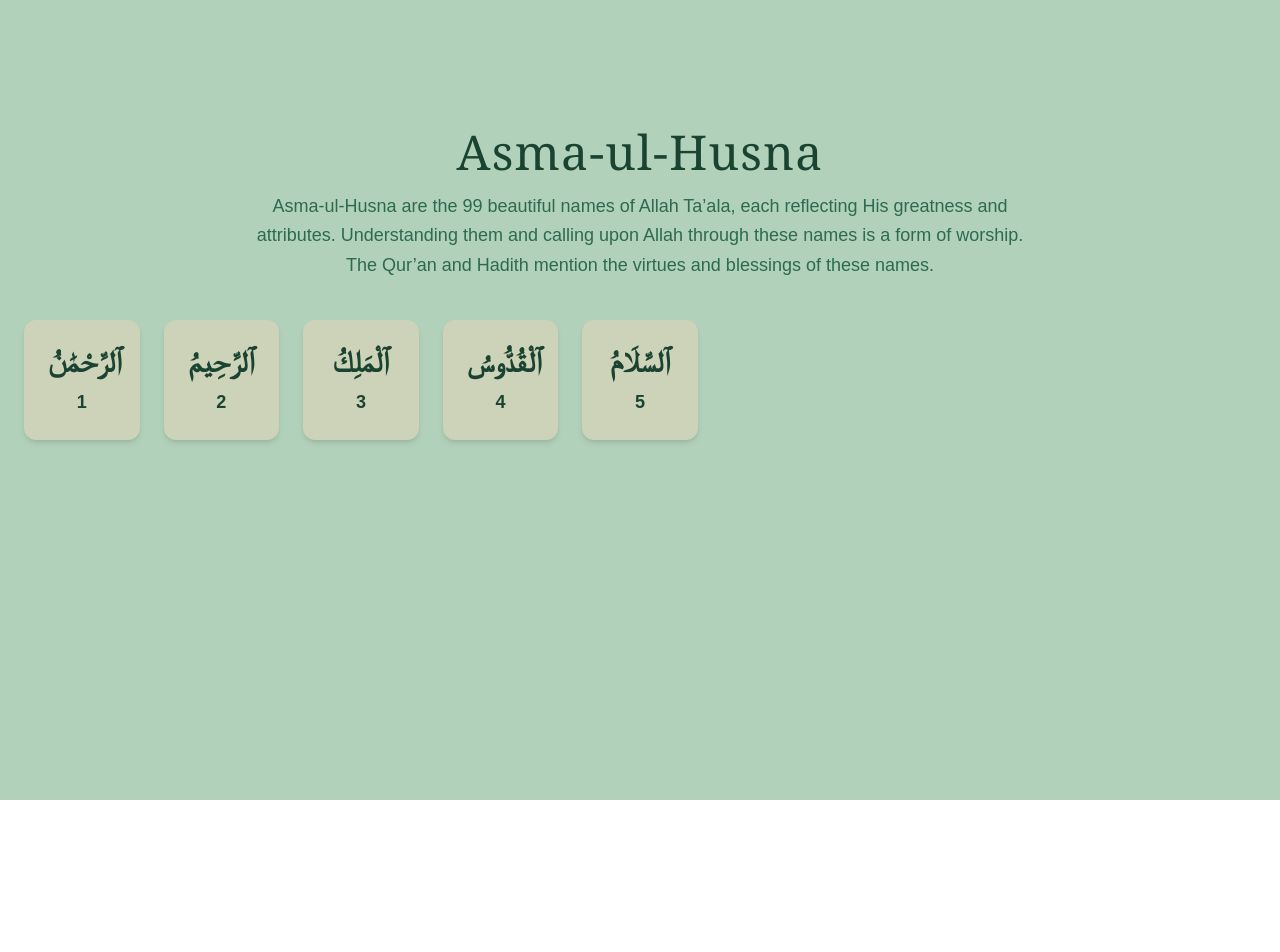
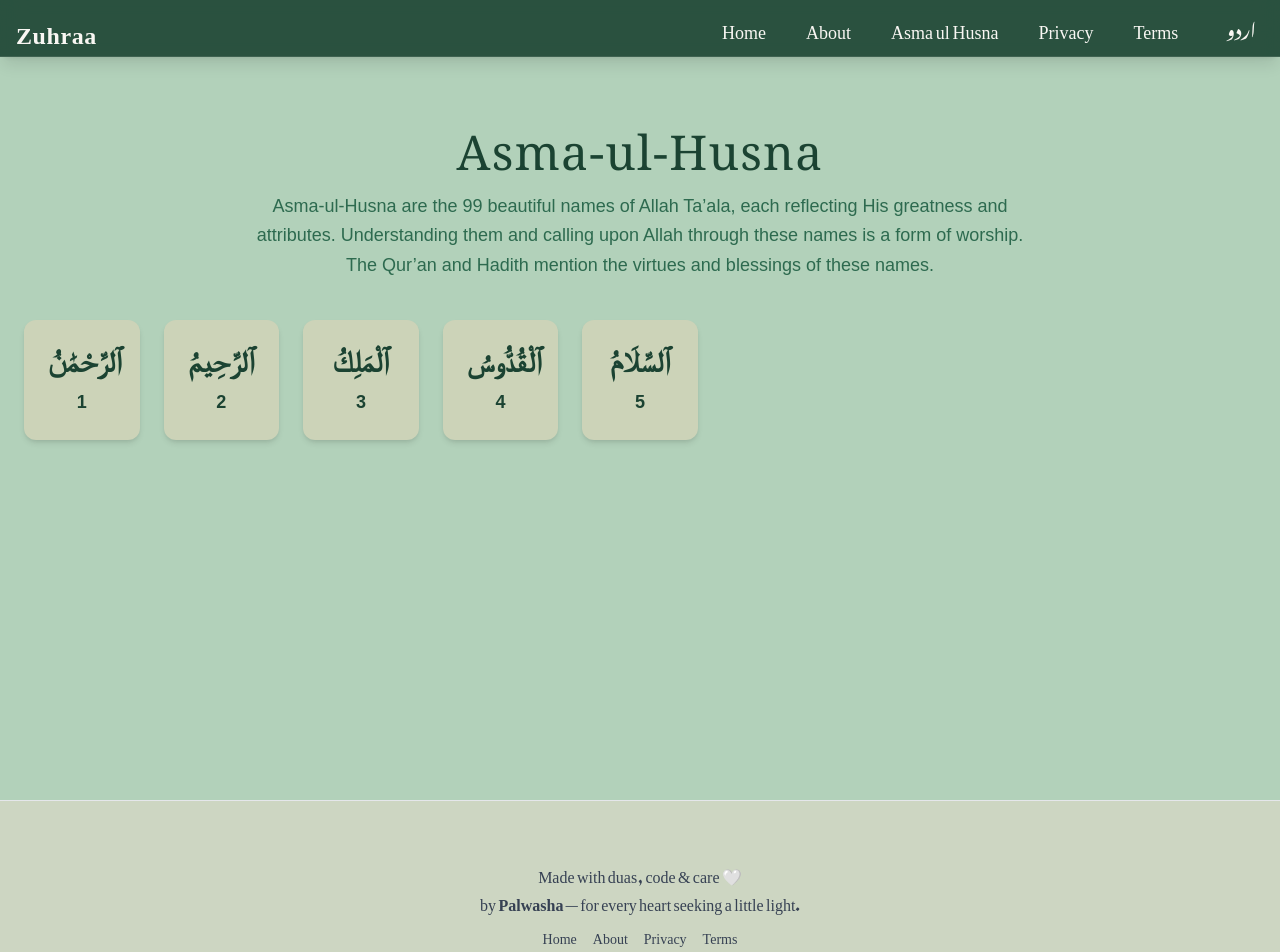
Before and after one commit to Palwasha-48/Zuhraa, a Next.js app: page /Asmaulhusna in a window 1280 px wide. Shown: the top 952 px of the page. Before the commit the page ends 800 px from the top, so only its background shows below. Built offline with nearby package versions, Linux system fonts and the light colour scheme; a web font is replaced by a local one.

Commit message:
Update layout.tsx

```diff
--- a/src/app/layout.tsx
+++ b/src/app/layout.tsx
@@ -1,11 +1,21 @@
+import Navbar from "@/components/Navbar";
 import "./globals.css";
-import { LanguageProvider } from "@/context/LanguageContext"; // ✅ use absolute path
+import { LanguageProvider } from "@/context/LanguageContext";
+import Footer from "@/components/Footer";
 
-export default function RootLayout({ children }: { children: React.ReactNode }) {
+export default function RootLayout({
+  children,
+}: {
+  children: React.ReactNode;
+}) {
   return (
     <html lang="en">
       <body>
-        <LanguageProvider>{children}</LanguageProvider>
+        <LanguageProvider>
+          <Navbar />
+          {children}
+          <Footer />
+        </LanguageProvider>
       </body>
     </html>
   );
```
